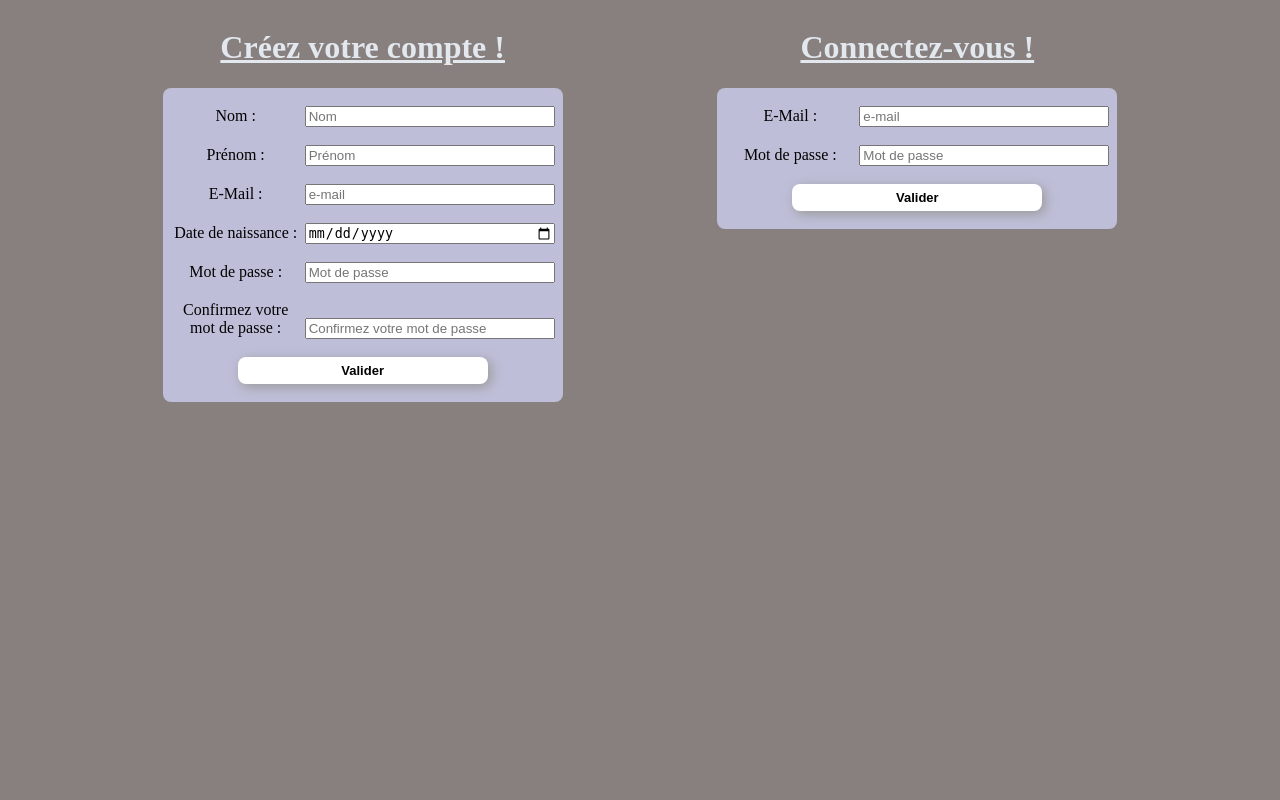
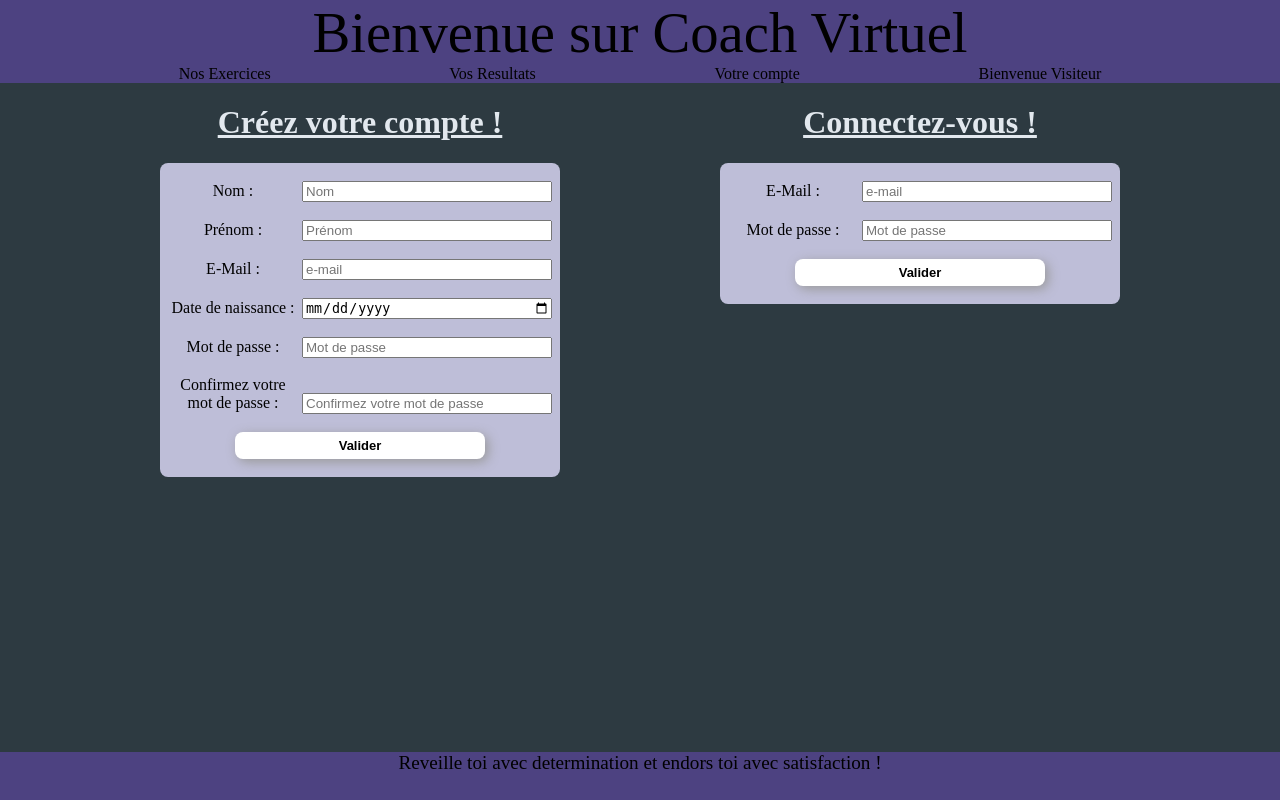
Before and after one commit to CyrilDelannoy/Coach_virtuel, a PHP site: page /createAccount.php in a window 1280 px wide. Run offline with PHP 8.4, Linux system fonts and the light colour scheme.

Commit message:
ajout header et footer sur toutes les pages + modif

```diff
--- a/Site/CSS/body.css
+++ b/Site/CSS/body.css
@@ -12,8 +12,28 @@
 header{
     background-color: rgb(77, 66, 129) ;
     width: 100%;
+
+}
+
+#links{
+    display: flex;
+    flex-direction: row;
+    justify-content: space-evenly;
 }
 
 #footer p{
     margin: 0px;
 }
+
+#welcome p{
+    margin:0;
+    margin-block-end: 0em;
+    margin-block-start: 0em;
+
+}
+
+#welcome{
+    margin:0;
+    margin-block-end: 0em;
+    margin-block-start: 0em;
+}
--- /dev/null
+++ b/Site/CSS/createAccount.css
@@ -0,0 +1,46 @@
+form{
+    display: block;
+    border-radius:8px;
+    text-align: center;
+    background-color: rgb(190, 190, 216);
+    margin: 0 auto;
+    width: 400px;
+}
+
+.formulaire{
+    display: flex;
+    flex-direction: row;
+    justify-content: space-evenly;
+}
+
+label{
+    display: inline-block;
+    text-align: center;
+    width: 130px;
+}
+
+input{
+    box-sizing: border-box;
+    width: 250px;
+}
+
+body{
+    background-color: rgb(136, 127, 127);
+
+}
+
+h1{
+    text-align: center;
+    color: #e2e8ee;
+    text-decoration: underline;
+}
+
+.bouton{
+    border:none;
+	padding:6px 0 6px 0;
+	border-radius:8px;
+	box-shadow:3px 3px 12px #999;
+	background:#fff;
+	font:bold 13px Arial;
+
+}
--- /dev/null
+++ b/Site/CSS/exercices.css
@@ -0,0 +1,6 @@
+#exercice{
+    text-align: center;
+    display: flex;
+    flex-direction: row;
+    justify-content: space-evenly;
+}
--- a/Site/CSS/homepage.css
+++ b/Site/CSS/homepage.css
@@ -11,24 +11,9 @@
     font-size: 1.5cm;
     text-align: center;
 }
-#welcome p{
-    margin:0;
-    margin-block-end: 0em;
-    margin-block-start: 0em;
 
-}
 
-#welcome{
-    margin:0;
-    margin-block-end: 0em;
-    margin-block-start: 0em;
-}
 
-#links{
-    display: flex;
-    flex-direction: row;
-    justify-content: space-evenly;
-}
 body{
     margin:0px;
     display: block;
--- a/Site/createAccount.css
+++ /dev/null
@@ -1,46 +0,0 @@
-form{
-    display: block;
-    border-radius:8px;
-    text-align: center;
-    background-color: rgb(190, 190, 216);
-    margin: 0 auto;
-    width: 400px;
-}
-
-.formulaire{
-    display: flex;
-    flex-direction: row;
-    justify-content: space-evenly;
-}
-
-label{
-    display: inline-block;
-    text-align: center;
-    width: 130px;
-}
-
-input{
-    box-sizing: border-box;
-    width: 250px;
-}
-
-body{
-    background-color: rgb(136, 127, 127);
-
-}
-
-h1{
-    text-align: center;
-    color: #e2e8ee;
-    text-decoration: underline;
-}
-
-.bouton{
-    border:none;
-	padding:6px 0 6px 0;
-	border-radius:8px;
-	box-shadow:3px 3px 12px #999;
-	background:#fff;
-	font:bold 13px Arial;
-
-}
--- a/Site/createAccount.php
+++ b/Site/createAccount.php
@@ -1,4 +1,15 @@
-<link rel="stylesheet" href="createAccount.css" />
+<!DOCTYPE html>
+<html>
+
+
+    <head>
+
+        <link rel="stylesheet" href="CSS/createAccount.css" />
+        <link rel="stylesheet" href="CSS/body.css" />
+        <link rel="stylesheet" href="CSS/homepage.css" />
+    </head>
+    <body>
+        <?php include('header.php') ?>
 
         <div id="content-wrap">
             <div class='formulaire'>
@@ -29,7 +40,7 @@
                 <div class='Connection'>
                     <h1> Connectez-vous !</h1>
 
-            <form method="POST" action=<?php echo("index.php?page=trait")?>>
+                    <form method="POST" action="createAccount.php">
                         <br />
                         <label for="email"> E-Mail :  </label>
                         <input type="mail" placeholder="e-mail" name="email"/><br /><br />
@@ -46,3 +57,7 @@
 
 
         </div>
+        <?php include('footer.php') ?>
+    </body>
+
+</html>
--- a/Site/header.php
+++ b/Site/header.php
@@ -6,8 +6,8 @@
         <div id = 'links'>
 
             <a href = "exercices.php">Nos Exercices</a>
-            <a href = "exercices.php">Vos Resultats</a>
-            <a href = 'index.php?page=createAccount'>Votre compte</a>
+            <a href = "resultat.php">Vos Resultats</a>
+            <a href = 'createAccount.php'>Votre compte</a>
             <p id= 'welcome'>
                 <?php echo("Bienvenue Visiteur") ; ?>
             </p>
```
Also changed, not shown: Site/exercices.php (+30 -0 lines), Site/resultat.php (+16 -0 lines), Site/CSS/resultat.css (added), Site/Image/Sport.jpg (renamed from Site/Sport.jpg), 1 other file. Lines whose indentation alone changed are shown as unchanged.
